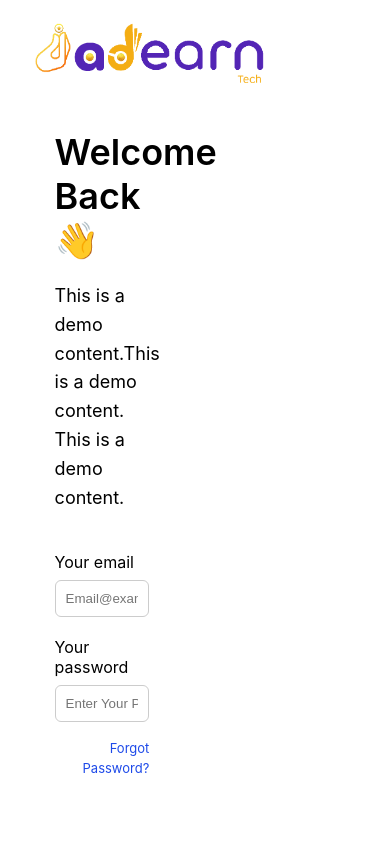
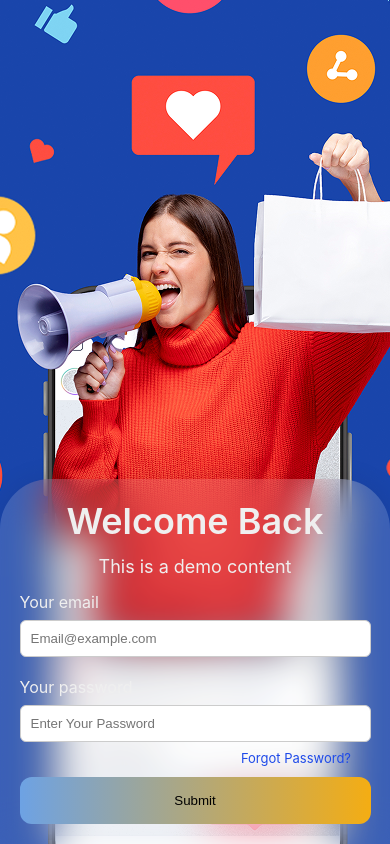
Before and after one commit to adharshSciPy/AdEarn, a React (Create React App) app in the folder client/: page / in a window 390 px wide. Built offline with nearby package versions, Linux system fonts and the light colour scheme.

Commit message:
adearn-6

```diff
--- a/client/src/App.js
+++ b/client/src/App.js
@@ -25,6 +25,8 @@ function App() {
           {/* user */}
           <Route path='/' element={<LoginUser/>}/>
           <Route path='/usersignup' element={<UserSignUp/>}/>
+          <Route path='/phoneLogin' element={<UserSignUp/>}/>
+
         </Routes>
       </BrowserRouter>
 
--- a/client/src/pages/user/Login/LoginUser.jsx
+++ b/client/src/pages/user/Login/LoginUser.jsx
@@ -16,13 +16,13 @@ function LoginUser() {
                 </div>
               </div>
               <div className={styles.contentsContainerLeft}>
+                <div className={styles.contentsMainLeft}>
                 <div className={styles.headingMain}>
-                  <h2>Welcome Back 👋</h2>
+                  <h2>Welcome Back</h2>
                 </div>
                 <div className={styles.paraContent}>
                   <p>
-                    This is a demo content.This is a demo content. This is a
-                    demo content.
+                    This is a demo content
                   </p>
                 </div>
                 <div className={styles.formContainer}>
@@ -61,13 +61,17 @@ function LoginUser() {
                 <div className={styles.forgotPassContainer}>
                   <Link className={styles.linkStyle}>Forgot Password?</Link>
                 </div>
+                <div className={styles.buttonContainer}>
+                  <button> Submit</button>
+                </div>
+                </div>
               </div>
             </div>
+            <div className={styles.bgContainer}></div>
           </div>
           <div className={styles.containerTwoRight}>
             <div className={styles.rightMain}></div>
           </div>
-
         </div>
       </div>
     </div>
--- /dev/null
+++ b/client/src/pages/user/Login/phonelogin.module..css
@@ -0,0 +1,223 @@
+* {
+    margin: 0;
+    padding: 0;
+    box-sizing: border-box;
+    overflow: hidden;
+
+  }
+  :root {
+    --primary-color: #5325b5;
+    --secondary-color: #3563e9;
+    --green-text: #097000;
+    --red-text: #ff0000;
+    --font-main: "Roboto", sans-serif;
+    --border-radius: 12px;
+    --spacing: 16px;
+    --input-padding: 10px;
+    --input-radius: 6px;
+    --input-border: 1px solid #ccc;
+    --input-width: 100%;
+  }
+  .containerOneUser {
+    width: 100%;
+    height: 100vh;
+  }
+
+  .containerSubUser {
+    width: 100%;
+    display: flex;
+    height: 100vh;
+
+  }
+  .containerTwoLeft {
+    width: 50%;
+    height: 100vh;
+
+
+  }
+  .containerTwoRight {
+    width: 50%;
+    height: inherit;
+    background-image: url(../../../assets/webLogin.jpg);
+    background-size: cover;
+    background-position: top;
+  }
+  .leftMain {
+    width: 100%;
+    height: 100%;
+  position: relative;
+  }
+  .rightMain {
+    width: 100%;
+    height: inherit;
+  }
+  .logoContainer {
+    width: 240px;
+    height: 80px;
+    padding-left: 30px;
+    padding-top: 20px;
+  }
+  .logoContainer img {
+    height: 100%;
+    width: 100%;
+    object-fit: cover;
+  }
+
+  .contentsContainerLeft {
+    width: 60%;
+    margin: auto ;
+    height:max-content;
+    margin-top: 40px;
+
+  }
+  .headingMain {
+    text-align: start;
+  }
+  .headingMain h2 {
+    font-size: 36px;
+    font-weight: 600;
+  }
+  .paraContent {
+    text-align: start;
+    margin-top: 20px;
+  }
+  .paraContent p {
+    font-size: 18px;
+    font-weight: 400;
+    line-height: 160%;
+  }
+  .formContainer {
+    width: 90%;
+    margin-top: 40px;
+  }
+  .form {
+    max-width: 400px;
+    display: flex;
+    flex-direction: column;
+    gap: 1rem;
+    justify-content: start;
+  }
+
+  .label {
+    display: block;
+    margin-bottom: 0.5rem;
+    text-align: left;
+  }
+
+  .input {
+    padding: var(--input-padding);
+    border: var(--input-border);
+    border-radius: var(--input-radius);
+    width: var(--input-width);
+  }
+
+  .checkbox-group {
+    display: flex;
+    align-items: center;
+    gap: 0.5rem;
+  }
+  .forgotPassContainer{
+    margin-top: 15px;
+    width: 90%;
+    text-align: right;
+  }
+  .linkStyle{
+    text-decoration: none;
+    color: #1E4AE9;
+    font-size: 13px;
+  }
+  .buttonContainer{
+    margin-top: 30px;
+    width: 90%;
+  }
+  .buttonContainer button{
+    width: 100%;
+    padding: 16px;
+    border-radius: var(--border-radius);
+    border: none;
+    background: linear-gradient(to right, #6DA2E4, #F4AD13);
+  }
+  .bgContainer{
+    position: absolute;
+    width: 50%;
+    height: 100vh;
+    top: 0;
+    z-index: -1;
+    background-image: url("../../../assets/loginPng.png");
+    background-position: center;
+    display: none;
+  }
+
+  @media (max-width:1000px) {
+    .contentsContainerLeft {
+      width: 80%;
+    }
+
+
+  }
+
+  @media (max-width:768px) {
+
+    .containerTwoRight{
+      display: none;
+    }
+    .containerTwoLeft{
+      width: 100%;
+    }
+  .bgContainer{
+    display: block;
+    width: 100%;
+    height: 100vh;
+  }
+  .leftMain{
+    height: 100vh;
+    display: flex;
+  flex-direction: column;
+  justify-content: space-between;
+  }
+  .contentsContainerLeft{
+    height: max-content;
+    width: 100%;
+    margin: 0;
+    padding-bottom: 20px;
+    padding-top: 20px;
+    background: rgba(255, 255, 255, 0.15); /* Light glass effect */
+    backdrop-filter: blur(20px);
+    -webkit-backdrop-filter: blur(10px); /* Safari support */
+    border-radius: 50px 50px 0 0;
+    box-shadow: 0 4px 30px rgba(0, 0, 0, 0.1);
+  }
+  .contentsMainLeft{
+    width: 100%;
+  }
+
+  .headingMain,.paraContent{
+    text-align: center;
+    color: #EFEFEF;
+  }
+  .label{
+    color: #EFEFEF;
+
+  }
+  .paraContent{
+    text-align: center;
+  }
+  .formContainer{
+    margin: auto;
+    padding-top:10px ;
+  }
+  .paraContent{
+    margin-top: 10px;
+  }
+  .buttonContainer{
+    margin: auto;
+  }
+  .forgotPassContainer{
+    margin-top: 5px;
+    margin-bottom: 10px;
+  }
+  .logoContainer img{
+    display: none;
+  }
+
+  }
--- a/client/src/pages/user/Login/userlogin.module.css
+++ b/client/src/pages/user/Login/userlogin.module.css
@@ -2,6 +2,8 @@
   margin: 0;
   padding: 0;
   box-sizing: border-box;
+  overflow: hidden;
+
 }
 :root {
   --primary-color: #5325b5;
@@ -9,7 +11,7 @@
   --green-text: #097000;
   --red-text: #ff0000;
   --font-main: "Roboto", sans-serif;
-  --border-radius: 20px;
+  --border-radius: 12px;
   --spacing: 16px;
   --input-padding: 10px;
   --input-radius: 6px;
@@ -18,27 +20,41 @@
 }
 .containerOneUser {
   width: 100%;
+  height: 100vh;
 }
+
 .containerSubUser {
-  width: 90%;
-  margin: auto;
+  width: 100%;
+  display: flex;
+  height: 100vh;
+
 }
 .containerTwoLeft {
   width: 50%;
+  height: 100vh;
+
+
 }
-.containerTwoight {
+.containerTwoRight {
   width: 50%;
+  height: inherit;
+  background-image: url(../../../assets/webLogin.jpg);
+  background-size: cover;
+  background-position: top;
 }
 .leftMain {
   width: 100%;
+  height: 100%;
+position: relative;
 }
 .rightMain {
   width: 100%;
+  height: inherit;
 }
 .logoContainer {
-  width: 250px;
-  height: 90px;
-  padding-left: 10px;
+  width: 240px;
+  height: 80px;
+  padding-left: 30px;
   padding-top: 20px;
 }
 .logoContainer img {
@@ -49,9 +65,10 @@
 
 .contentsContainerLeft {
   width: 60%;
-  margin: auto;
-  height: 30px;
+  margin: auto ;
+  height:max-content;
   margin-top: 40px;
+
 }
 .headingMain {
   text-align: start;
@@ -109,3 +126,98 @@
   color: #1E4AE9;
   font-size: 13px;
 }
+.buttonContainer{
+  margin-top: 30px;
+  width: 90%;
+}
+.buttonContainer button{
+  width: 100%;
+  padding: 16px;
+  border-radius: var(--border-radius);
+  border: none;
+  background: linear-gradient(to right, #6DA2E4, #F4AD13);
+}
+.bgContainer{
+  position: absolute;
+  width: 50%;
+  height: 100vh;
+  top: 0;
+  z-index: -1;
+  background-image: url("../../../assets/loginPng.png");
+  background-position: center;
+  display: none;
+}
+
+@media (max-width:1000px) {
+  .contentsContainerLeft {
+    width: 80%;
+  }
+
+
+}
+
+@media (max-width:768px) {
+
+  .containerTwoRight{
+    display: none;
+  }
+  .containerTwoLeft{
+    width: 100%;
+  }
+.bgContainer{
+  display: block;
+  width: 100%;
+  height: 100vh;
+}
+.leftMain{
+  height: 100vh;
+  display: flex;
+flex-direction: column;
+justify-content: space-between;
+}
+.contentsContainerLeft{
+  height: max-content;
+  width: 100%;
+  margin: 0;
+  padding-bottom: 20px;
+  padding-top: 20px;
+  background: rgba(255, 255, 255, 0.15); /* Light glass effect */
+  backdrop-filter: blur(20px);
+  -webkit-backdrop-filter: blur(10px); /* Safari support */
+  border-radius: 50px 50px 0 0;
+  box-shadow: 0 4px 30px rgba(0, 0, 0, 0.1);
+}
+.contentsMainLeft{
+  width: 100%;
+}
+
+.headingMain,.paraContent{
+  text-align: center;
+  color: #EFEFEF;
+}
+.label{
+  color: #EFEFEF;
+
+}
+.paraContent{
+  text-align: center;
+}
+.formContainer{
+  margin: auto;
+  padding-top:10px ;
+}
+.paraContent{
+  margin-top: 10px;
+}
+.buttonContainer{
+  margin: auto;
+}
+.forgotPassContainer{
+  margin-top: 5px;
+  margin-bottom: 10px;
+}
+.logoContainer img{
+  display: none;
+}
+
+}
```
Also changed, not shown: client/src/pages/user/Login/PhoneLogin.jsx (added, +81 -0 lines).
